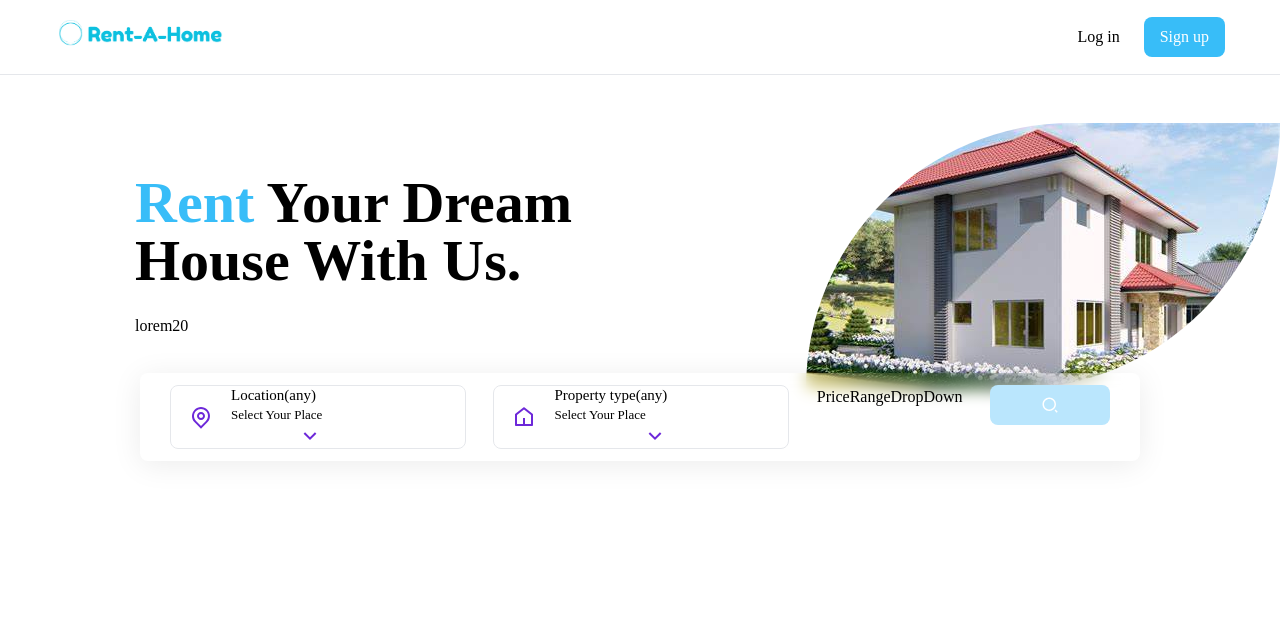
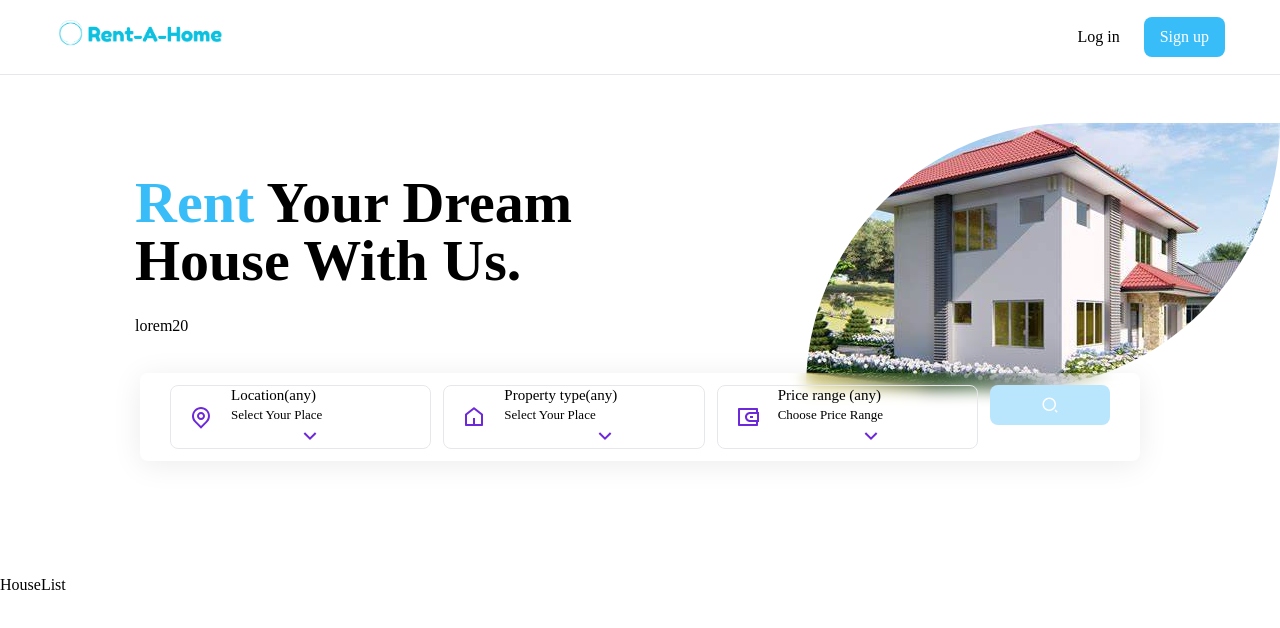
Before and after one commit to SachiniDeSilva/Rent-A-Home, a React (Create React App) app: page / in a window 1280 px wide. Shown: the top 628 px of the page. Built offline with nearby package versions, Linux system fonts and the light colour scheme; a web font is replaced by a local one.

Commit message:
add price dropdown list

```diff
--- a/src/components/HouseContext.js
+++ b/src/components/HouseContext.js
@@ -36,7 +36,9 @@
   setProperties(uniqueproperties)
 },[])
 
-
+const handleClick = () => {
+  console .log('clicked')
+}
   return (
     <HouseContext.Provider value={{
       country,
@@ -48,7 +50,8 @@
       price,
       setPrice,
       houses,
-      loading
+      loading,
+      handleClick,
     }}>{children}</HouseContext.Provider>
   )
 }
--- a/src/components/PriceRangeDropDown.js
+++ b/src/components/PriceRangeDropDown.js
@@ -1,9 +1,73 @@
-import React from 'react'
+import React,{useState,useEffect, useContext} from 'react'
 
-const PriceRangeDropDown = () => {
+
+import {RiWallet3Line,RiArrowDownSLine, RiArrowUpSLine} from 'react-icons/ri'
+import {Menu} from '@headlessui/react'
+import { HouseContext } from './HouseContext'
+import { RxValue } from 'react-icons/rx'
+
+const PriceRangeDropdown = () => {
+  const {price, setPrice } =useContext(HouseContext)
+
+  const [isOpen, setIsOpen] =useState(false);
+
+  const prices =[
+    {
+      value: 'Price range (any)'
+    },
+    {
+
+    value :'10000 - 13000'
+    },
+    {
+
+      value :'13000 - 16000'
+      },
+      {
+
+        value :'16000 - 19000'
+        }
+  ]
+
+
+
+
   return (
-    <div>PriceRangeDropDown</div>
+    <Menu as='div' className='dropdown relative '>
+      <Menu.Button onClick={()=> setIsOpen(!isOpen)} className='dropdown-btn w-full text-left'>
+        <RiWallet3Line className='dropdown-icon-primary'/>
+        <div>
+          <div className='text-[15px] font-medium leading-tight'>{price}</div>
+          <div className='text-[13px]'>Choose Price Range</div>
+          {
+            isOpen ? (
+              <RiArrowUpSLine className='dropdown-icon-secondary '/>
+            ) :
+          (
+            <RiArrowDownSLine className='dropdown-icon-secondary'/>
+          )
+          }
+        </div>
+      </Menu.Button>
+
+
+
+
+      <Menu.Items className='dropdown-menu'>
+        {
+        prices.map((price,index)=> {
+            return(
+              <Menu.Item
+              onClick={()=> setPrice(price.value)}
+              className='cursor-pointer hover:text-sky-400 transition' as='li' key={index}>
+                {price.value}
+              </Menu.Item>
+            )
+          })
+        }
+      </Menu.Items>
+    </Menu>
   )
 }
 
-export default PriceRangeDropDown
+export default PriceRangeDropdown
--- a/src/components/Search.js
+++ b/src/components/Search.js
@@ -1,4 +1,4 @@
-import React, { useState } from 'react'
+import React, { useContext, useState } from 'react'
 import CountryDropDown from '../components/CountryDropdown'
 import PropertyDropDown from '../components/PropertyDropdown'
 import PriceRangeDropDown from '../components/PriceRangeDropDown'
@@ -9,13 +9,15 @@
 
 const Search = () => {
 
+  const {handleClick} = useContext (HouseContext)
+
   return (
     <div className='px-[30px] py-3 max-w-[1000px] mx-auto flex flex-col lg:flex-row justify-between gap-4 lg:gap-x-3 relative lg:-top-4 lg:shadow-1 bg-white
     lg:bg-transparent lg:backdrop-blur rounded-lg'>
     <CountryDropDown/>
     <PropertyDropDown/>
     <PriceRangeDropDown/>
-    <button className='bg-sky-200 hover:bg-sky-300 transition w-full lg:max-w-[120px] h-10 rounded-lg flex justify-center items-center text-white text-lg '>
+    <button onClick={()=> handleClick()} className='bg-sky-200 hover:bg-sky-300 transition w-full lg:max-w-[120px] h-10 rounded-lg flex justify-center items-center text-white text-lg '>
    <RiSearch2Line/>
     </button>
     </div>
--- a/src/pages/Home.js
+++ b/src/pages/Home.js
@@ -1,9 +1,11 @@
 import React from 'react'
 import Banner from '../components/Banner'
+import HouseList from '../components/HouseList'
 const Home = () => {
   return (
     <div className='min-h-[1800px]'>
       <Banner/>
+      <HouseList/>
     </div>
   )
 }
```
